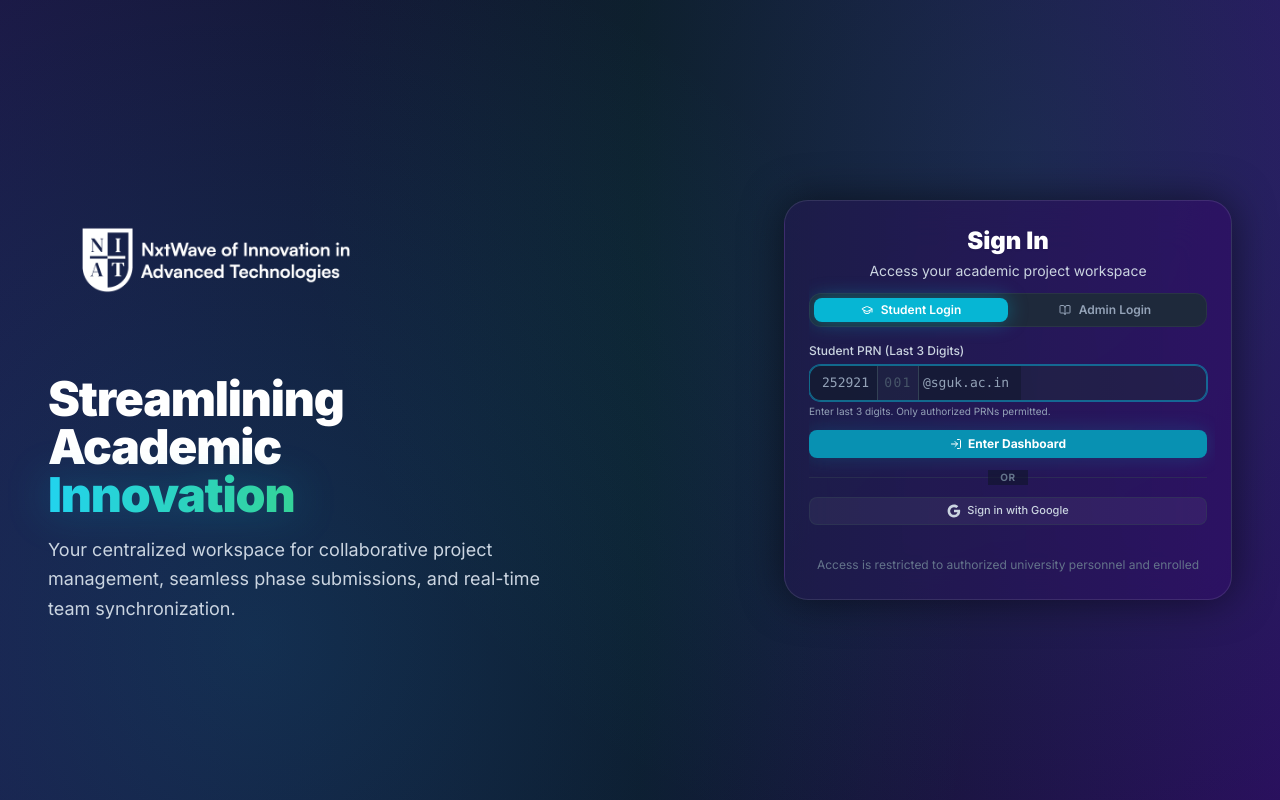
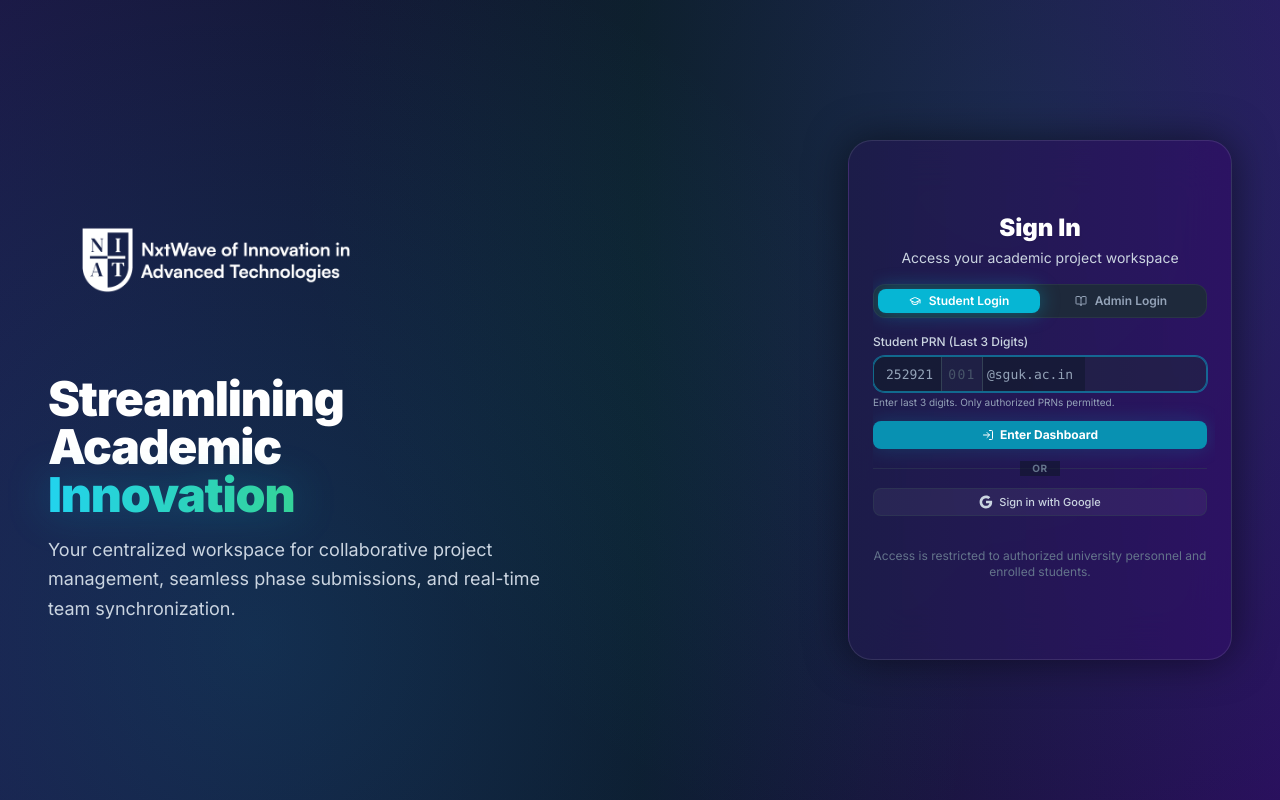
Before and after one commit to aditya9112adi/ProjectFlow, a React (Vite) app in the folder frontend/: page / in a window 1280 px wide. Built offline with nearby package versions, Linux system fonts and the light colour scheme; no server answers.

Commit message:
style: narrow login box width to max-w-sm and increase height to 65vh

```diff
--- a/frontend/src/pages/auth/Login.jsx
+++ b/frontend/src/pages/auth/Login.jsx
@@ -109,9 +109,9 @@ const Login = () => {
 
         {/* Right Side: Login Box */}
         <div className="lg:w-1/2 flex items-center justify-center lg:justify-end mb-12 lg:mb-0 h-full">
-          <div className="w-full max-w-md h-[50vh] flex flex-col bg-gradient-to-r from-[#1e1b4b]/80 to-[#2e1065]/80 backdrop-blur-xl p-4 lg:p-6 rounded-3xl border border-white/10 shadow-[0_0_40px_rgba(0,0,0,0.5)] overflow-hidden">
-            <div className="flex-1 overflow-y-auto scrollbar-hide pr-2 -mr-2 pb-2">
-              <div className="mb-3 text-center">
+          <div className="w-full max-w-sm h-[65vh] min-h-[450px] flex flex-col bg-gradient-to-r from-[#1e1b4b]/80 to-[#2e1065]/80 backdrop-blur-xl p-4 lg:p-6 rounded-3xl border border-white/10 shadow-[0_0_40px_rgba(0,0,0,0.5)] overflow-hidden mx-auto lg:mx-0">
+            <div className="flex-1 overflow-y-auto scrollbar-hide pr-2 -mr-2 pb-2 flex flex-col justify-center">
+              <div className="mb-4 text-center">
                 <h2 className="text-white text-2xl font-black mb-1 drop-shadow-sm">Sign In</h2>
             <p className="text-slate-300 text-sm">Access your academic project workspace</p>
           </div>
```
